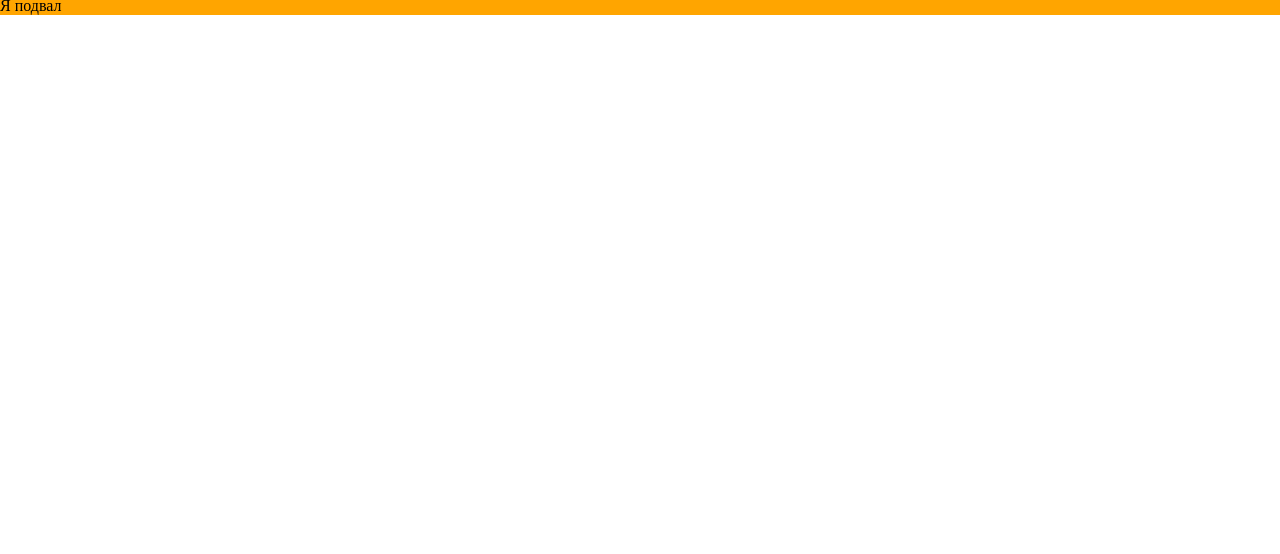
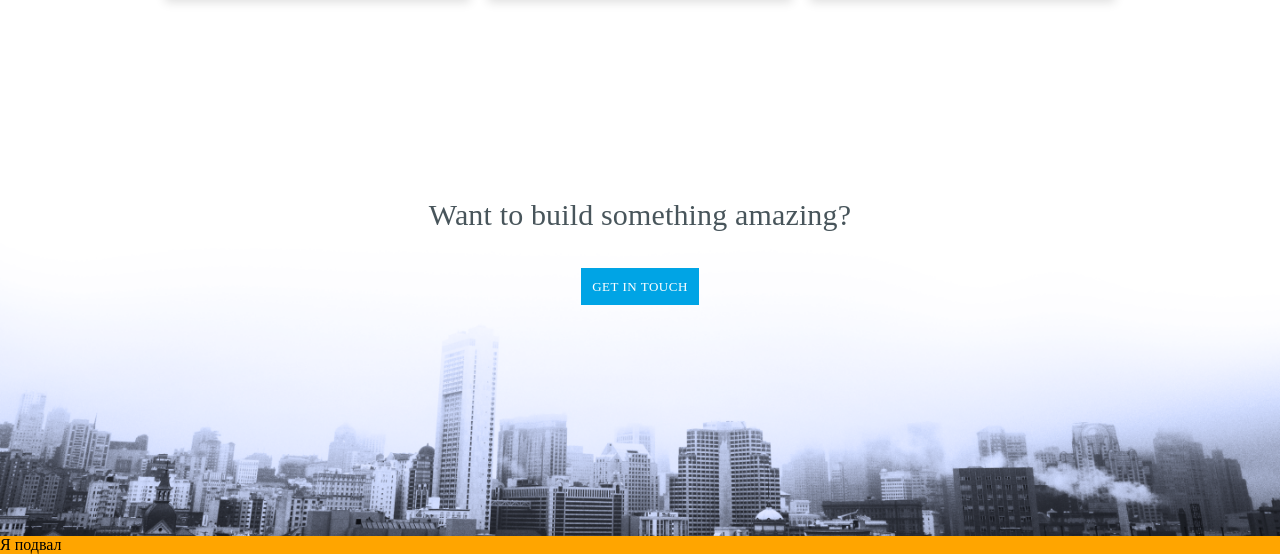
Before and after one commit to margaritaritik/konstruct-template-, a website: page index.html in a window 1280 px wide. Shown: the part 1747-2301 px from the top of the page. Before the commit the page ends 1762 px from the top, so only its background shows below. Drawn offline with nearby package versions, Linux system fonts and the light colour scheme.

Commit message:
change block get in tauch

```diff
--- a/css/style.css
+++ b/css/style.css
@@ -282,9 +282,7 @@ body{
     margin-left: 154px;
 }
 
-.all_services_button{
-    width: 100%;
-    height: 100%;
+.button{
     max-width: 150px;
     max-height: 40px;
     background: #00A4E5;
@@ -296,6 +294,15 @@ body{
     text-align: center;
     letter-spacing: 0.5px;
     color: #FFFFFF;
+
+}
+
+
+
+
+.all_services_button{
+    width: 100%;
+    height: 100%;
 
     margin-left: auto;
 }
@@ -337,8 +344,53 @@ body{
     color: #48555B;
 }
 
+.page__get_in_touch{
+    margin-top: 115px;
+    position: relative;
 
+}
+.title__get_in_touch{
+    margin-top: 200px;
+    font-family: 'OpenSans';
+    font-size: 30px;
+    line-height: 36px;
+    align-items: center;
+    text-align: center;
+    letter-spacing: 0.15px;
+    color: #48555B;
+    padding-bottom: 35px;
+}
 
+.get_in_touch{
+    width: 100%;
+    height: 100%;
+    text-align: center;
+    display: block;
+    padding-bottom: 231px;
+
+}
+.get_in_touch_button{
+
+}
+
+._img img{
+    position: absolute;
+    width: 100%;
+    height: 100%;
+    max-height: 498.24px;
+    object-fit: cover;
+    top: 0;
+    left: 0;
+    z-index: -1;
+}
+
+/*.back_image_getintouch {*/
+/*    position: absolute;*/
+/*    width: 100%;*/
+/*    height: 100%;*/
+/*    top: 0;*/
+/*    left: 0;*/
+/*}*/
 
 
 /*-----------------MAIN-------------------------------*/
--- a/index.html
+++ b/index.html
@@ -67,13 +67,12 @@
                       <img src="img/main/biography/deliver.jpg" alt="image">
                   </div>
               </div>
-
               <div class="page_services">
                   <div class="services">
                       <div class="capabilities">
                           <p class="capabilities_title">OUR CAPABILITIES</p>
                           <p class="capabilities_text">Lorem ipsum dolor sit amet, consectetuer adipiscing elit, sed diam nonummy nibh euismod tincidunt ut laoreet dolore magna aliquam erat.</p>
-                        <button class="all_services_button">ALL SERVICES</button>
+                          <button class="button all_services_button">ALL SERVICES</button>
                       </div>
                       <div class="line line_position_capabilities"></div>
                       <div class="main_services">
@@ -97,7 +96,13 @@
               </div>
 
               <div class="page__get_in_touch">
-
+                  <div class="get_in_touch">
+                      <p class="title__get_in_touch">Want to build something amazing?</p>
+                      <button class=" button get_in_touch_button">GET IN TOUCH</button>
+                  </div>
+                  <div class="back_image_getintouch _img">
+                      <img  src="img/main/get%20in%20touch/bg.png" alt="background">
+                  </div>
               </div>
             </div>
         </main>
```
Also changed, not shown: img/main/get in touch/bg.png (added). Lines whose indentation alone changed are shown as unchanged.
